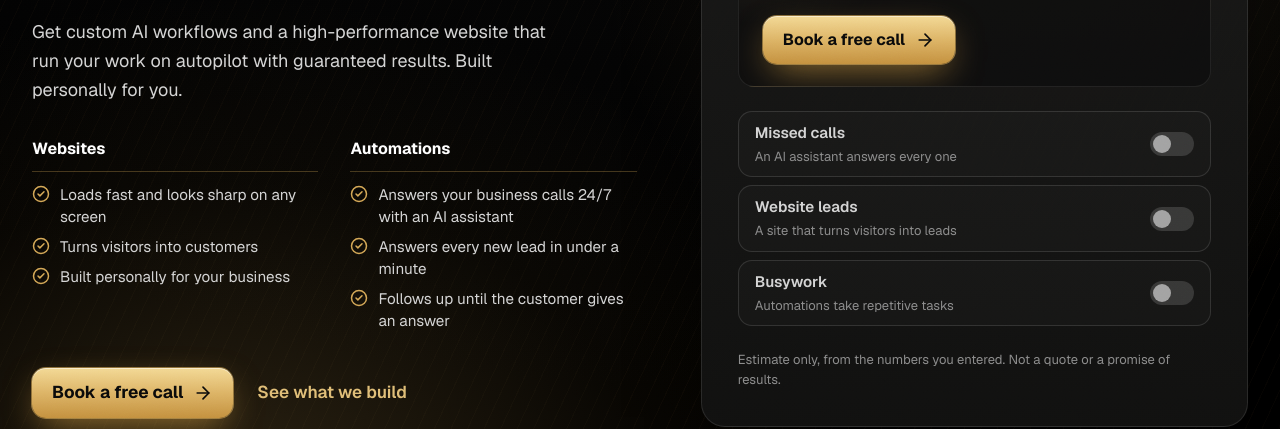
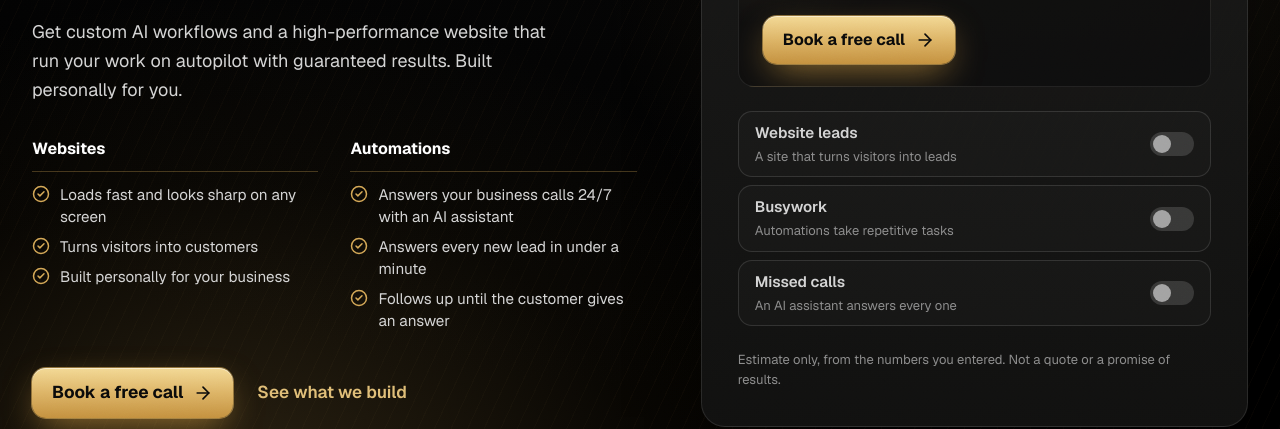
Before and after one commit to hunterallenlee10-cpu/LEUnet, a Next.js app: page / in a window 1280 px wide. Shown: the part 1180-1609 px from the top of the page. Built offline with nearby package versions, Linux system fonts and the light colour scheme.

Commit message:
Move the Missed calls switch to the bottom of the calculator
The result breakdown follows the same order: Website leads, Busywork,
Missed calls.

Co-Authored-By: Claude Opus 5.5 <noreply@anthropic.com>
Claude-Session: https://claude.ai/code/session_01P6NjffbKvF1WmU3AE85bBH

```diff
--- a/components/sections/MissedRevenueCalculator.tsx
+++ b/components/sections/MissedRevenueCalculator.tsx
@@ -132,9 +132,9 @@ const fields: Record<FieldKey, FieldSpec> = {
 type Part = "calls" | "website" | "busywork";
 
 const parts: { value: Part; label: string; hint: string }[] = [
-  { value: "calls", label: "Missed calls", hint: "An AI assistant answers every one" },
   { value: "website", label: "Website leads", hint: "A site that turns visitors into leads" },
   { value: "busywork", label: "Busywork", hint: "Automations take repetitive tasks" },
+  { value: "calls", label: "Missed calls", hint: "An AI assistant answers every one" },
 ];
 
 const initialValues = Object.fromEntries(
@@ -156,12 +156,6 @@ export function MissedRevenueCalculator() {
   const hoursBack = values.teamSize * values.repetitiveHours * WEEKS_PER_MONTH;
 
   const lines = [
-    on.calls && {
-      key: "calls",
-      label: "Missed calls",
-      detail: `${count.format(missedCalls)} a month answered`,
-      amount: missedCalls * close * values.jobValue,
-    },
     on.website && {
       key: "website",
       label: "Website leads",
@@ -173,6 +167,12 @@ export function MissedRevenueCalculator() {
       label: "Busywork",
       detail: `${count.format(hoursBack)} hrs back a month`,
       amount: hoursBack * values.hourlyRate,
+    },
+    on.calls && {
+      key: "calls",
+      label: "Missed calls",
+      detail: `${count.format(missedCalls)} a month answered`,
+      amount: missedCalls * close * values.jobValue,
     },
   ].filter((line) => line !== false);
 
```
